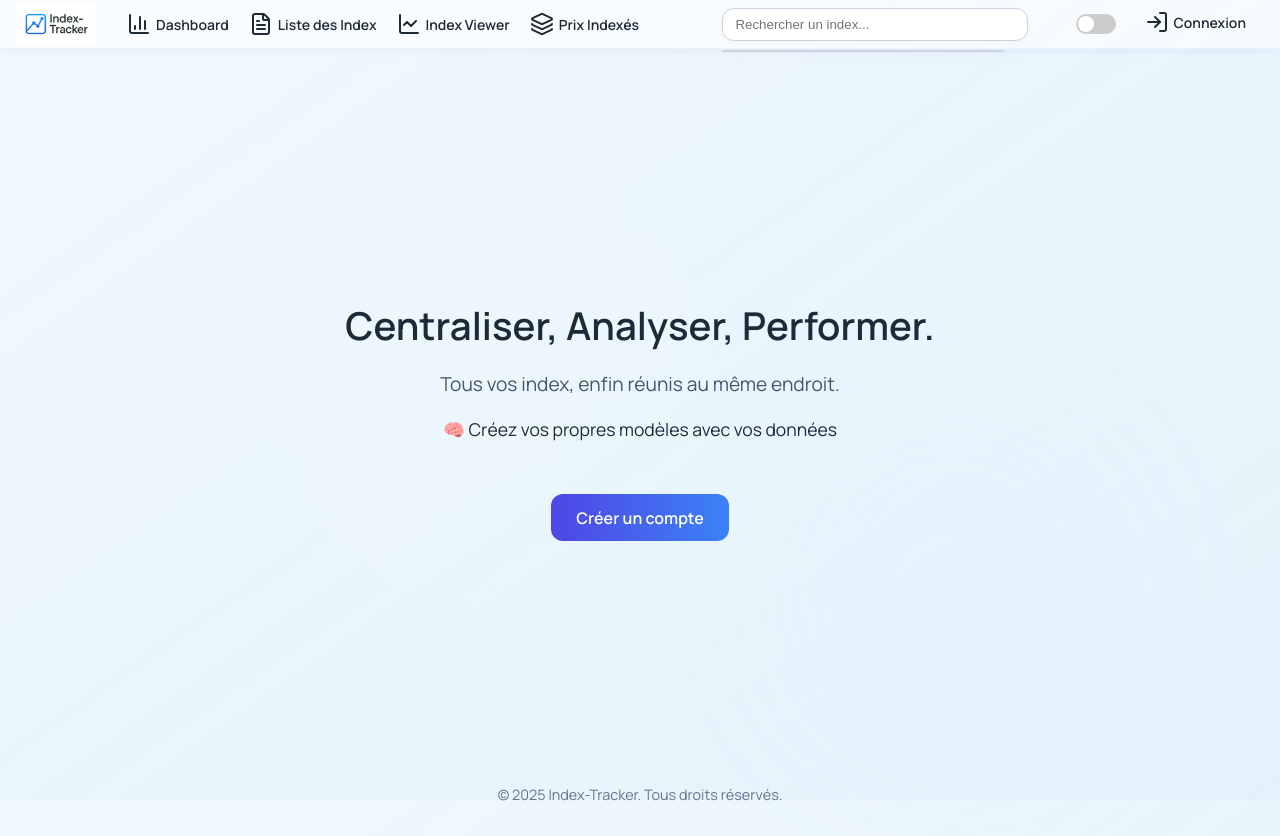
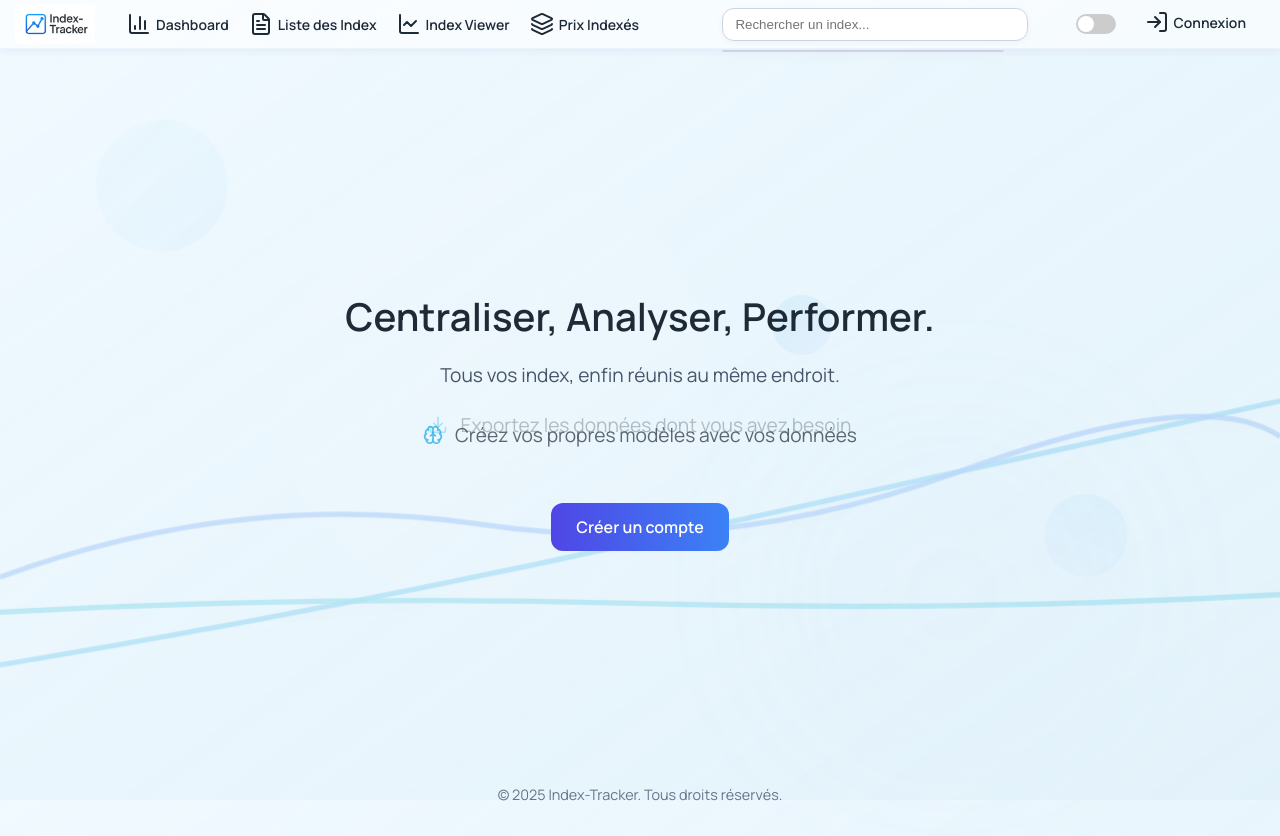
Before and after one commit to utis82/Index-tracker, a Django app: page / in a window 1280 px wide. Run offline with Django 5.2, Linux system fonts and the light colour scheme; some libraries are stand-ins or nearby versions.

Commit message:
amélioration page d'accueil

```diff
--- a/main/templates/home.html
+++ b/main/templates/home.html
@@ -1,42 +1,248 @@
 {% extends "base.html" %}
-
 {% block title %}Accueil{% endblock %}
-
 {% block content %}
 
+<style>
+/* Animation fade in/fade out des messages */
+.messages-container {
+  position: relative;
+  height: 2.5rem;
+  margin-bottom: 4rem;
+  display: flex;
+  align-items: center;
+  justify-content: center;
+}
+
+.fade-message {
+  position: absolute;
+  top: 0;
+  left: 0;
+  right: 0;
+  height: 2.5rem;
+  line-height: 2.5rem;
+  font-size: 1.2rem;
+  font-weight: 500;
+  text-align: center;
+  color: #1e2a36;
+  display: flex;
+  align-items: center;
+  justify-content: center;
+  gap: 12px;
+  opacity: 0;
+  animation: fadeInOut 12s ease-in-out infinite;
+}
+
+.fade-message:nth-child(1) { animation-delay: 0s; }
+.fade-message:nth-child(2) { animation-delay: 3s; }
+.fade-message:nth-child(3) { animation-delay: 6s; }
+.fade-message:nth-child(4) { animation-delay: 9s; }
+
+.message-icon {
+  width: 20px;
+  height: 20px;
+  color: #0ea5e9;
+}
+
+@keyframes fadeInOut {
+  0% { opacity: 0; transform: translateY(10px); }
+  8% { opacity: 1; transform: translateY(0); }
+  25% { opacity: 1; transform: translateY(0); }
+  33% { opacity: 0; transform: translateY(-10px); }
+  100% { opacity: 0; transform: translateY(-10px); }
+}
+
+/* Animation de fond avec courbes d'index 3D */
+.chart-background {
+  position: absolute;
+  top: 0;
+  left: 0;
+  width: 100%;
+  height: 100%;
+  z-index: -1;
+  overflow: hidden;
+  opacity: 0.25;
+}
+
+.chart-layer {
+  position: absolute;
+  width: 100%;
+  height: 100%;
+}
+
+.chart-path {
+  fill: none;
+  stroke-width: 3;
+  opacity: 0.8;
+  filter: drop-shadow(0 4px 8px rgba(0,0,0,0.1));
+}
+
+.chart-1 { stroke: #0ea5e9; animation: drawChart 8s ease-in-out infinite; }
+.chart-2 { stroke: #3b82f6; animation: drawChart 10s ease-in-out infinite 2s; }
+.chart-3 { stroke: #06b6d4; animation: drawChart 12s ease-in-out infinite 4s; }
+
+.chart-area {
+  opacity: 0.06;
+  animation: pulseArea 6s ease-in-out infinite;
+}
+
+.area-1 { fill: url(#gradient1); animation-delay: 0s; }
+.area-2 { fill: url(#gradient2); animation-delay: 2s; }
+.area-3 { fill: url(#gradient3); animation-delay: 4s; }
+
+@keyframes drawChart {
+  0% {
+    stroke-dasharray: 1000;
+    stroke-dashoffset: 1000;
+    opacity: 0;
+  }
+  15% {
+    stroke-dashoffset: 0;
+    opacity: 0.8;
+  }
+  85% {
+    stroke-dashoffset: 0;
+    opacity: 0.8;
+  }
+  100% {
+    stroke-dasharray: 1000;
+    stroke-dashoffset: -1000;
+    opacity: 0;
+  }
+}
+
+@keyframes pulseArea {
+  0%, 100% { opacity: 0; transform: scaleY(1); }
+  50% { opacity: 0.08; transform: scaleY(1.15); }
+}
+
+.floating-elements {
+  position: absolute;
+  top: 0;
+  left: 0;
+  width: 100%;
+  height: 100%;
+  z-index: -2;
+  pointer-events: none;
+}
+
+.floating-circle {
+  position: absolute;
+  border-radius: 50%;
+  background: linear-gradient(135deg, rgba(14, 165, 233, 0.08), rgba(59, 130, 246, 0.04));
+  backdrop-filter: blur(2px);
+  animation: floatUpDown 12s ease-in-out infinite;
+}
+
+.circle-1 {
+  width: 120px;
+  height: 120px;
+  top: 15%;
+  left: 8%;
+  animation-delay: 0s;
+}
+
+.circle-2 {
+  width: 80px;
+  height: 80px;
+  top: 65%;
+  right: 12%;
+  animation-delay: 4s;
+}
+
+.circle-3 {
+  width: 60px;
+  height: 60px;
+  top: 35%;
+  right: 35%;
+  animation-delay: 8s;
+}
+
+@keyframes floatUpDown {
+  0%, 100% {
+    transform: translateY(0px) rotate(0deg) scale(1);
+    opacity: 0.8;
+  }
+  50% {
+    transform: translateY(-30px) rotate(180deg) scale(1.1);
+    opacity: 0.4;
+  }
+}
+</style>
+
 <div class="hero-container">
-  <svg class="animated-wave" viewBox="0 0 1440 320" preserveAspectRatio="none">
-    <path fill="#60a5fa" fill-opacity="0.3">
-      <animate attributeName="d" dur="10s" repeatCount="indefinite"
-        values="
-          M0,160 C360,80 1080,240 1440,160 L1440,320 L0,320 Z;
-          M0,120 C360,200 1080,40 1440,120 L1440,320 L0,320 Z;
-          M0,160 C360,80 1080,240 1440,160 L1440,320 L0,320 Z;
-        "
-      />
-    </path>
-  </svg>
+  <!-- Animation de fond avec courbes d'index 3D -->
+  <div class="chart-background">
+    <svg class="chart-layer" viewBox="0 0 800 400" preserveAspectRatio="none">
+      <defs>
+        <linearGradient id="gradient1" x1="0%" y1="0%" x2="0%" y2="100%">
+          <stop offset="0%" style="stop-color:#0ea5e9;stop-opacity:0.2" />
+          <stop offset="100%" style="stop-color:#0ea5e9;stop-opacity:0" />
+        </linearGradient>
+        <linearGradient id="gradient2" x1="0%" y1="0%" x2="0%" y2="100%">
+          <stop offset="0%" style="stop-color:#3b82f6;stop-opacity:0.15" />
+          <stop offset="100%" style="stop-color:#3b82f6;stop-opacity:0" />
+        </linearGradient>
+        <linearGradient id="gradient3" x1="0%" y1="0%" x2="0%" y2="100%">
+          <stop offset="0%" style="stop-color:#06b6d4;stop-opacity:0.1" />
+          <stop offset="100%" style="stop-color:#06b6d4;stop-opacity:0" />
+        </linearGradient>
+      </defs>
+
+      <!-- Courbe d'index 1 (croissante) -->
+      <path class="chart-area area-1" d="M0,350 Q200,320 400,280 T800,200 L800,400 L0,400 Z" />
+      <path class="chart-path chart-1" d="M0,350 Q200,320 400,280 T800,200" />
+
+      <!-- Courbe d'index 2 (volatile) -->
+      <path class="chart-area area-2" d="M0,300 Q150,250 300,270 Q450,290 600,240 T800,220 L800,400 L0,400 Z" />
+      <path class="chart-path chart-2" d="M0,300 Q150,250 300,270 Q450,290 600,240 T800,220" />
+
+      <!-- Courbe d'index 3 (stable) -->
+      <path class="chart-area area-3" d="M0,320 Q200,310 400,315 Q600,320 800,310 L800,400 L0,400 Z" />
+      <path class="chart-path chart-3" d="M0,320 Q200,310 400,315 Q600,320 800,310" />
+    </svg>
+  </div>
+
+  <!-- Éléments flottants modernisés -->
+  <div class="floating-elements">
+    <div class="floating-circle circle-1"></div>
+    <div class="floating-circle circle-2"></div>
+    <div class="floating-circle circle-3"></div>
+  </div>
 
   <div class="hero-content">
     <h1 class="hero-title">Centraliser, Analyser, Performer.</h1>
     <p class="hero-subtitle">Tous vos index, enfin réunis au même endroit.</p>
 
-    <div class="rotating-wrapper">
-      <div class="rotating-track">
-        <div class="message">📊 Visualisez tous vos index dans votre tableau de bord</div>
-        <div class="message">📤 Exportez les données dont vous avez besoin</div>
-        <div class="message">🧠 Créez vos propres modèles avec vos données</div>
-
-        <!-- 👇 Duplicates -->
-        <div class="message">📊 Visualisez tous vos index dans votre tableau de bord</div>
-        <div class="message">📤 Exportez les données dont vous avez besoin</div>
-        <div class="message">🧠 Créez vos propres modèles avec vos données</div>
+    <div class="messages-container">
+      <div class="fade-message">
+        <i data-lucide="bar-chart-3" class="message-icon"></i>
+        Visualisez tous vos index dans votre tableau de bord
+      </div>
+      <div class="fade-message">
+        <i data-lucide="download" class="message-icon"></i>
+        Exportez les données dont vous avez besoin
+      </div>
+      <div class="fade-message">
+        <i data-lucide="brain" class="message-icon"></i>
+        Créez vos propres modèles avec vos données
+      </div>
+      <div class="fade-message">
+        <i data-lucide="trending-up" class="message-icon"></i>
+        Suivez l'évolution en temps réel
       </div>
     </div>
 
-
     <a href="{% url 'main:register' %}" class="cta-button">Créer un compte</a>
   </div>
+</div>
 
+<script>
+// Initialiser les icônes Lucide après le chargement de la page
+document.addEventListener('DOMContentLoaded', function() {
+  if (typeof lucide !== 'undefined') {
+    lucide.createIcons();
+  }
+});
+</script>
 
 {% endblock %}
--- a/main/templates/prix_indexes.html
+++ b/main/templates/prix_indexes.html
@@ -100,7 +100,7 @@
   }
 
   .left-panel {
-    flex: 0 0 60%; /* 60% pour l'arborescence (au lieu de 66%) */
+    flex: 0 0 55%; /* 60% pour l'arborescence (au lieu de 66%) */
     max-width: 60%;
     background: white;
     padding: 1rem 1.5rem;
@@ -1101,7 +1101,7 @@ document.addEventListener("DOMContentLoaded", () => {
     }
 
     const layout = {
-      height: 430,
+      height: 580,
       margin: { l: 60, r: 30, t: 20, b: 50 },
       hovermode: 'closest',
       plot_bgcolor: 'rgba(0,0,0,0)',
```
